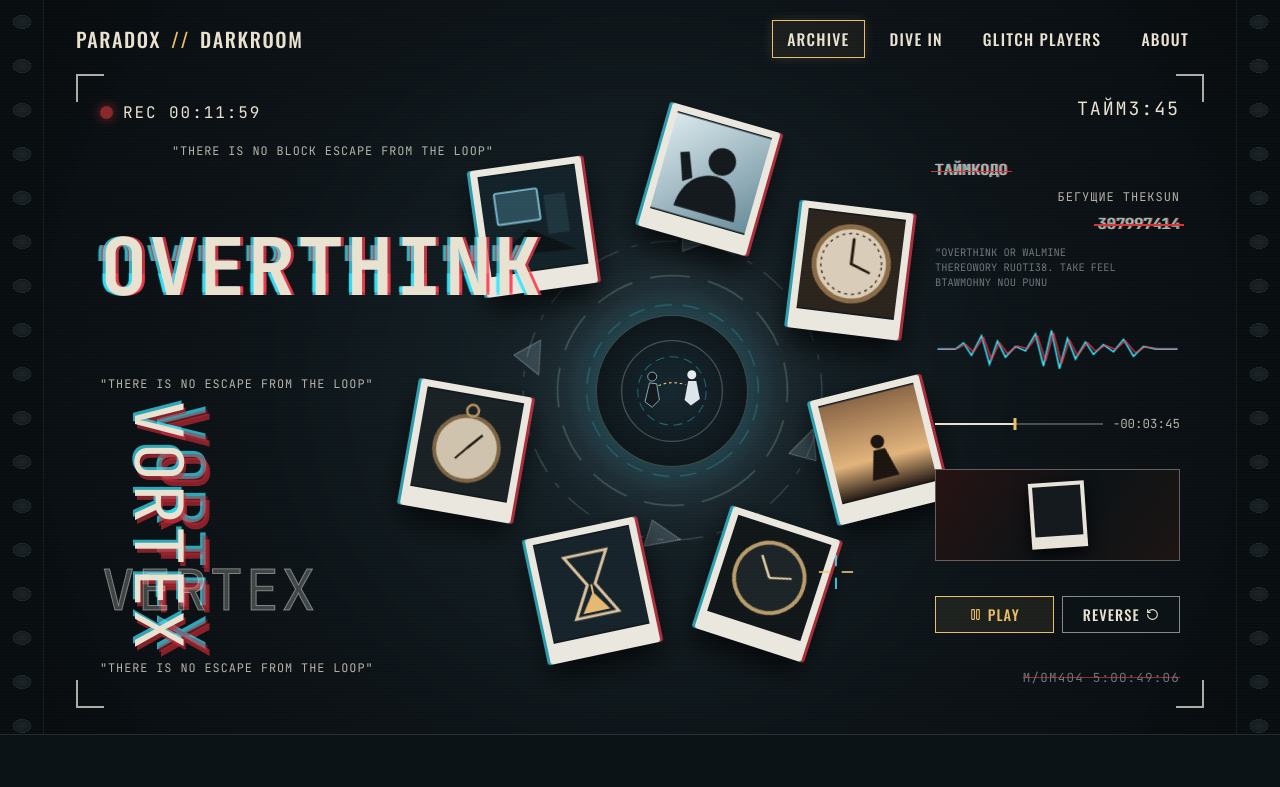
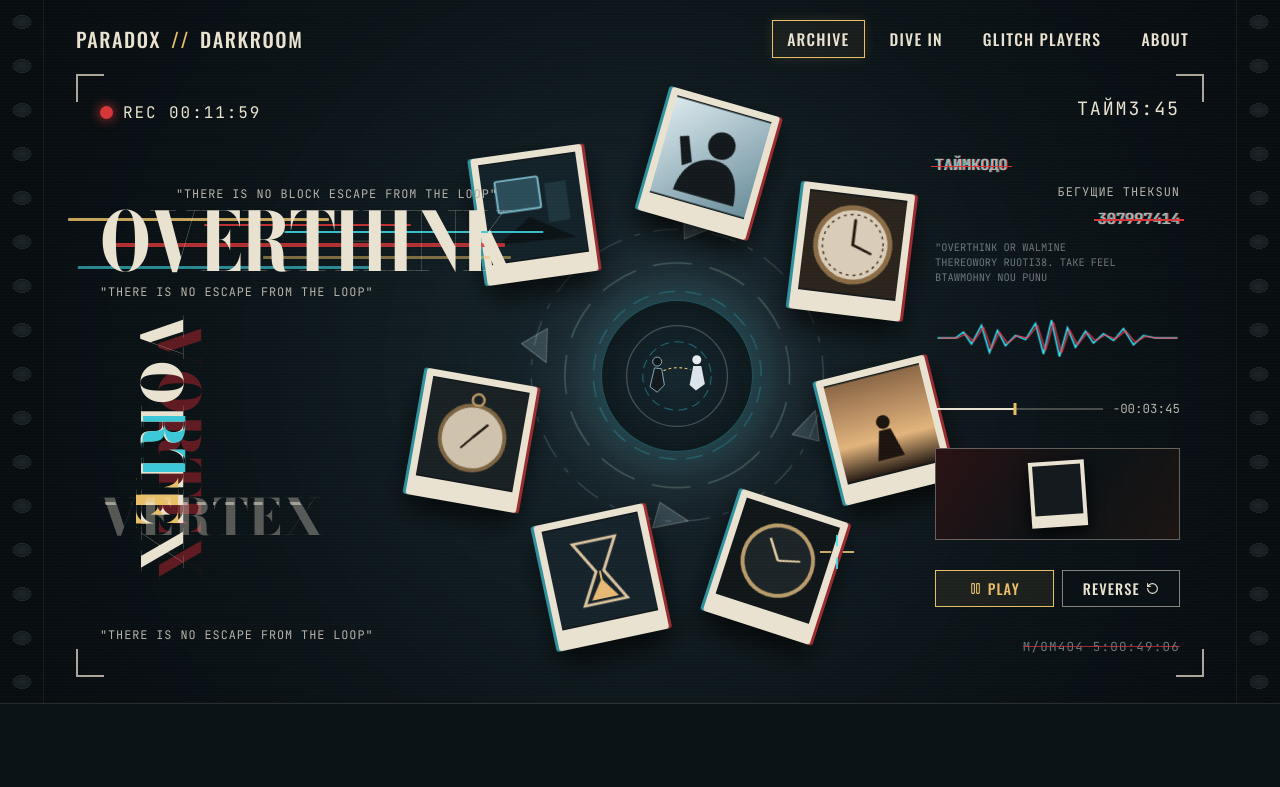
Before and after one commit to ledetav/crownvetch, a React (Vite) app: page /tz in a window 1280 px wide. Shown: the top 787 px of the page. Built offline with nearby package versions, Linux system fonts and the light colour scheme.

Commit message:
feat(typography): switch hero display font to condensed serif and refine glitch effects

```diff
--- a/index.html
+++ b/index.html
@@ -7,7 +7,7 @@
     <link rel="preconnect" href="https://fonts.googleapis.com" />
     <link rel="preconnect" href="https://fonts.gstatic.com" crossorigin />
     <link
-      href="https://fonts.googleapis.com/css2?family=Anton&family=JetBrains+Mono:ital,wght@0,400;0,500;0,700;1,400&family=Oswald:wght@500;600;700&display=swap"
+      href="https://fonts.googleapis.com/css2?family=Bodoni+Moda:opsz,wght@6..96,700;6..96,800&family=JetBrains+Mono:ital,wght@0,400;0,500;0,700;1,400&family=Oswald:wght@500;600;700&family=Playfair+Display:wght@700;800&display=swap"
       rel="stylesheet"
     />
   </head>
--- a/src/components/darkroom/GlitchTypography.tsx
+++ b/src/components/darkroom/GlitchTypography.tsx
@@ -1,7 +1,12 @@
 /**
  * Компонент анимированной глитч-типографики левой части видоискателя.
- * Включает мигающий индикатор записи ● REC, слоганы временной петли,
- * крупный заголовок OVERTHINK с RGB-сдвигом и пересекающуюся связку VORTEX / VERTEX.
+ * Отрисовывает:
+ * - индикатор записи ● REC;
+ * - заголовок OVERTHINK шрифтом с засечками на фоне анимированных
+ *   перемежающихся горизонтальных полос (жёлтых, бирюзовых и красных);
+ * - пересекающуюся связку вертикального VORTEX (с глитч-полосами по тексту
+ *   и полупрозрачной красной дублирующей тенью) и горизонтального VERTEX
+ *   в полупрозрачном цвете основного текста.
  */
 
 /** Входные свойства компонента глитч-типографики */
@@ -16,12 +21,12 @@ interface GlitchTypographyProps {
   primaryWord: string;
   /** Вертикальное слово (VORTEX) */
   verticalWord: string;
-  /** Горизонтальное полупрозрачное слово (VERTEX) */
+  /** Горизонтальное пересекающее слово (VERTEX) */
   crossWord: string;
 }
 
 /**
- * Рендерит типографическую композицию с непрерывными глитч-анимациями.
+ * Рендерит типографическую композицию с засечками и раздельными глитч-слоями.
  * @param props Тексты и таймкоды из JSON-конфигурации первого экрана.
  * @returns JSX-разметка левой типографической колонки.
  */
@@ -43,20 +48,35 @@ export function GlitchTypography({
       <div className="typo-stack">
         <p className="typo-quote typo-quote--top">{topQuote}</p>
 
-        <h1 className="glitch-overthink" data-text={primaryWord}>
-          {primaryWord}
-        </h1>
+        {/* OVERTHINK с засечками и перемежающимися цветными глитч-полосками позади текста */}
+        <div className="overthink-wrapper">
+          <div className="overthink-stripes" aria-hidden="true">
+            <span className="glitch-bar glitch-bar--yellow-1" />
+            <span className="glitch-bar glitch-bar--cyan-1" />
+            <span className="glitch-bar glitch-bar--red-1" />
+            <span className="glitch-bar glitch-bar--yellow-2" />
+            <span className="glitch-bar glitch-bar--cyan-2" />
+            <span className="glitch-bar glitch-bar--red-2" />
+          </div>
+          <h1 className="serif-overthink">{primaryWord}</h1>
+        </div>
 
         <p className="typo-quote">{bottomQuote}</p>
 
+        {/* Пересекающаяся связка VORTEX (вертикальный) + VERTEX (горизонтальный) */}
         <div className="vortex-cross-lockup" aria-label={`${verticalWord} / ${crossWord}`}>
-          <span className="vortex-vertical">
-            <span className="vortex-vertical__ghost" aria-hidden="true">
-              {verticalWord}
-            </span>
+          {/* Полупрозрачный красный дубль под вертикальным VORTEX */}
+          <span className="vortex-vertical-ghost" aria-hidden="true">
             {verticalWord}
           </span>
-          <span className="vertex-horizontal" aria-hidden="true">
+
+          {/* Основной вертикальный VORTEX с глитч-полосами по самому тексту */}
+          <span className="vortex-vertical" data-text={verticalWord}>
+            {verticalWord}
+          </span>
+
+          {/* Горизонтальный полупрозрачный VERTEX в цвет основного текста с глитч-срезами */}
+          <span className="vertex-horizontal" data-text={crossWord} aria-hidden="true">
             {crossWord}
           </span>
         </div>
--- a/src/styles/darkroomHero.css
+++ b/src/styles/darkroomHero.css
@@ -1,8 +1,9 @@
 /**
  * Стили стартового экрана видоискателя PARADOX // DARKROOM.
  * Реализуют перфорацию киноплёнки по бокам, уголки камеры,
- * многослойную глитч-типографику OVERTHINK / VORTEX / VERTEX,
- * вращающуюся орбиту полароидов вокруг спирального портала и правую панель телеметрии.
+ * вытянутую типографику с засечками (OVERTHINK / VORTEX / VERTEX) с глитч-полосами
+ * жёлтого, бирюзового и красного цветов, вращающуюся орбиту полароидов
+ * вокруг спирального портала и правую панель телеметрии.
  */
 
 .darkroom-hero {
@@ -10,7 +11,7 @@
   width: 100%;
   min-height: clamp(640px, 88vh, 880px);
   background:
-    radial-gradient(circle at 50% 52%, rgba(44, 72, 82, 0.34) 0%, rgba(12, 18, 22, 0.94) 56%, #070b0d 100%);
+    radial-gradient(circle at 50% 52%, rgba(46, 78, 90, 0.34) 0%, rgba(11, 19, 23, 0.96) 58%, #070c0f 100%);
   border-bottom: 1px solid var(--border-subtle);
   overflow: hidden;
   display: flex;
@@ -19,7 +20,7 @@
   user-select: none;
 }
 
-/* Тонкая виньетка и зернистость плёнки поверх всего первого экрана */
+/* Тонкие сканлайны плёнки поверх всего первого экрана */
 .darkroom-hero::before {
   content: '';
   position: absolute;
@@ -45,7 +46,7 @@
   border-right: 1px solid rgba(255, 255, 255, 0.06);
   background-image: radial-gradient(
     ellipse 11px 8px at 50% 50%,
-    #1b2327 0%,
+    #1c2529 0%,
     #151c20 78%,
     rgba(255, 255, 255, 0.12) 84%,
     transparent 88%
@@ -118,13 +119,13 @@
 
 .darkroom-nav__item:hover {
   color: var(--accent-amber);
-  border-color: rgba(242, 200, 121, 0.45);
+  border-color: rgba(232, 190, 103, 0.45);
 }
 
 .darkroom-nav__item--highlighted {
   border-color: var(--accent-amber);
-  background: rgba(242, 200, 121, 0.06);
-  box-shadow: 0 0 12px rgba(242, 200, 121, 0.14);
+  background: rgba(232, 190, 103, 0.06);
+  box-shadow: 0 0 12px rgba(232, 190, 103, 0.14);
 }
 
 /* Белые уголки видоискателя камеры вокруг основной сцены */
@@ -134,7 +135,7 @@
   margin-top: 16px;
   padding: 20px 24px;
   display: grid;
-  grid-template-columns: minmax(270px, 1.05fr) minmax(320px, 1.35fr) minmax(240px, 0.85fr);
+  grid-template-columns: minmax(290px, 1.08fr) minmax(320px, 1.32fr) minmax(240px, 0.85fr);
   align-items: center;
   gap: 16px;
 }
@@ -143,7 +144,7 @@
   position: absolute;
   width: 28px;
   height: 28px;
-  border-color: rgba(236, 234, 228, 0.72);
+  border-color: rgba(234, 226, 208, 0.72);
   border-style: solid;
   pointer-events: none;
   z-index: 7;
@@ -173,7 +174,7 @@
   border-width: 0 2px 2px 0;
 }
 
-/* Левая колонка: индикатор REC и глитч-типографика OVERTHINK / VORTEX */
+/* Левая колонка: индикатор REC и типографика с засечками */
 .typo-column {
   position: relative;
   z-index: 5;
@@ -224,175 +225,278 @@
   font-size: 0.74rem;
   letter-spacing: 0.08em;
   color: var(--text-secondary);
-  margin: 4px 0;
+  margin: 6px 0;
 }
 
 .typo-quote--top {
-  margin-left: 72px;
+  margin-left: 76px;
 }
 
-/* Главный заголовок OVERTHINK с RGB-глитчем и горизонтальными полосами */
-.glitch-overthink {
+/* Обёртка OVERTHINK: текст чистый с засечками, анимированные цветные полосы ПОД ним */
+.overthink-wrapper {
   position: relative;
   display: inline-block;
-  font-family: var(--font-display);
-  font-size: clamp(3.3rem, 6.2vw, 5.5rem);
-  line-height: 0.94;
-  letter-spacing: 0.02em;
+  padding: 2px 0;
+}
+
+.serif-overthink {
+  position: relative;
+  z-index: 2;
+  margin: 0;
+  font-family: var(--font-serif-display);
+  font-weight: 800;
+  font-size: clamp(2.85rem, 5.1vw, 4.45rem);
+  line-height: 0.96;
+  letter-spacing: -0.02em;
   color: var(--text-primary);
   text-transform: uppercase;
-  text-shadow:
-    -3px 0 rgba(56, 232, 255, 0.75),
-    3px 0 rgba(255, 59, 78, 0.75);
-  animation: glitchJitter 4.2s infinite;
+  transform: scaleY(1.24);
+  transform-origin: left center;
 }
 
-.glitch-overthink::before,
-.glitch-overthink::after {
-  content: attr(data-text);
+/* Перемежающиеся горизонтальные полоски (жёлтые, бирюзовые, красные) ПОД надписью OVERTHINK */
+.overthink-stripes {
   position: absolute;
-  top: 0;
-  left: 0;
-  width: 100%;
-  height: 100%;
+  inset: -6px -18px;
+  z-index: 1;
   pointer-events: none;
 }
 
-.glitch-overthink::before {
-  color: var(--glitch-cyan);
-  z-index: -1;
-  animation: glitchSliceTop 3.1s infinite linear alternate-reverse;
+.glitch-bar {
+  position: absolute;
+  height: 3px;
+  border-radius: 1px;
+  opacity: 0.85;
 }
 
-.glitch-overthink::after {
-  color: var(--glitch-red);
-  z-index: -2;
-  animation: glitchSliceBottom 2.7s infinite linear alternate-reverse;
+.glitch-bar--yellow-1 {
+  top: 18%;
+  left: -14px;
+  width: 58%;
+  height: 3px;
+  background: var(--glitch-yellow);
+  animation: barDriftLeft 2.8s steps(3, end) infinite;
 }
 
-@keyframes glitchJitter {
-  0%, 88%, 100% {
-    transform: translate(0, 0) skewX(0deg);
+.glitch-bar--cyan-1 {
+  top: 34%;
+  right: -12px;
+  width: 64%;
+  height: 2px;
+  background: var(--glitch-cyan);
+  animation: barDriftRight 2.3s steps(3, end) infinite;
+}
+
+.glitch-bar--red-1 {
+  top: 50%;
+  left: 6%;
+  width: 88%;
+  height: 4px;
+  background: var(--glitch-red);
+  animation: barFlicker 1.9s steps(2, start) infinite;
+}
+
+.glitch-bar--yellow-2 {
+  top: 66%;
+  right: 4%;
+  width: 52%;
+  height: 2.5px;
+  background: var(--glitch-yellow);
+  animation: barDriftRight 3.2s steps(3, end) infinite;
+}
+
+.glitch-bar--cyan-2 {
+  top: 79%;
+  left: -10px;
+  width: 72%;
+  height: 3px;
+  background: var(--glitch-cyan);
+  animation: barDriftLeft 2.5s steps(3, end) infinite;
+}
+
+.glitch-bar--red-2 {
+  top: 26%;
+  left: 28%;
+  width: 46%;
+  height: 2px;
+  background: var(--glitch-red);
+  animation: barFlicker 2.6s steps(2, start) infinite reverse;
+}
+
+@keyframes barDriftLeft {
+  0%, 100% {
+    transform: translateX(0) scaleX(1);
+    opacity: 0.85;
   }
-  90% {
-    transform: translate(-3px, 1px) skewX(-4deg);
+  35% {
+    transform: translateX(-14px) scaleX(0.86);
+    opacity: 0.55;
   }
-  92% {
-    transform: translate(4px, -1px) skewX(5deg);
-  }
-  94% {
-    transform: translate(-2px, 0) skewX(0deg);
-  }
-  96% {
-    transform: translate(3px, 1px) skewX(-3deg);
+  70% {
+    transform: translateX(8px) scaleX(1.08);
+    opacity: 0.95;
   }
 }
 
-@keyframes glitchSliceTop {
-  0%, 80%, 100% {
-    clip-path: inset(0 0 100% 0);
-    transform: translate(0, 0);
+@keyframes barDriftRight {
+  0%, 100% {
+    transform: translateX(0) scaleX(1);
+    opacity: 0.8;
   }
-  82% {
-    clip-path: inset(12% 0 58% 0);
-    transform: translate(-6px, -2px);
+  40% {
+    transform: translateX(14px) scaleX(0.9);
+    opacity: 0.95;
   }
-  86% {
-    clip-path: inset(44% 0 28% 0);
-    transform: translate(5px, 1px);
-  }
-  90% {
-    clip-path: inset(68% 0 10% 0);
-    transform: translate(-4px, 0);
+  75% {
+    transform: translateX(-10px) scaleX(1.06);
+    opacity: 0.5;
   }
 }
 
-@keyframes glitchSliceBottom {
-  0%, 76%, 100% {
-    clip-path: inset(100% 0 0 0);
-    transform: translate(0, 0);
+@keyframes barFlicker {
+  0%, 60%, 100% {
+    opacity: 0.82;
+    transform: translateX(0);
   }
-  79% {
-    clip-path: inset(56% 0 18% 0);
-    transform: translate(6px, 2px);
+  65% {
+    opacity: 0.25;
+    transform: translateX(10px);
   }
-  84% {
-    clip-path: inset(20% 0 60% 0);
-    transform: translate(-5px, -1px);
-  }
-  92% {
-    clip-path: inset(75% 0 5% 0);
-    transform: translate(4px, 1px);
+  75% {
+    opacity: 0.95;
+    transform: translateX(-8px);
   }
 }
 
-/* Пересекающийся блок VORTEX (вертикально) + VERTEX (горизонтально) */
+/* Пересекающийся блок VORTEX (вертикальный) + VERTEX (горизонтальный) */
 .vortex-cross-lockup {
   position: relative;
-  margin-top: 14px;
-  width: 260px;
-  height: 235px;
+  margin-top: 20px;
+  width: 280px;
+  height: 245px;
   display: flex;
   align-items: center;
   justify-content: flex-start;
 }
 
+/* Полупрозрачная красная дублирующая копия под вертикальным VORTEX */
+.vortex-vertical-ghost {
+  position: absolute;
+  top: 2px;
+  left: 52px;
+  writing-mode: vertical-rl;
+  font-family: var(--font-serif-display);
+  font-weight: 800;
+  font-size: clamp(2.65rem, 4.4vw, 3.75rem);
+  line-height: 0.92;
+  letter-spacing: 0.01em;
+  color: var(--vortex-ghost-red);
+  text-transform: uppercase;
+  pointer-events: none;
+  z-index: 1;
+  animation: vortexGhostShift 3.4s steps(3, end) infinite;
+}
+
+/* Основной вертикальный VORTEX: шрифт с засечками + глитч-полоски на самом тексте */
 .vortex-vertical {
   position: relative;
+  z-index: 2;
   writing-mode: vertical-rl;
-  font-family: var(--font-display);
-  font-size: clamp(3.1rem, 5.2vw, 4.5rem);
-  line-height: 0.9;
-  letter-spacing: 0.03em;
+  font-family: var(--font-serif-display);
+  font-weight: 800;
+  font-size: clamp(2.65rem, 4.4vw, 3.75rem);
+  line-height: 0.92;
+  letter-spacing: 0.01em;
   color: var(--text-primary);
-  margin-left: 28px;
-  text-shadow:
-    -3px 2px rgba(56, 232, 255, 0.7),
-    4px -2px rgba(200, 42, 54, 0.65);
-  animation: vortexPulse 3.6s infinite;
+  text-transform: uppercase;
+  margin-left: 34px;
 }
 
-.vortex-vertical__ghost {
+.vortex-vertical::before,
+.vortex-vertical::after {
+  content: attr(data-text);
   position: absolute;
-  top: 6px;
-  left: 24px;
-  color: rgba(190, 38, 48, 0.45);
-  z-index: -1;
+  inset: 0;
   pointer-events: none;
 }
 
+.vortex-vertical::before {
+  color: var(--glitch-cyan);
+  animation: textSliceA 2.6s infinite linear alternate-reverse;
+}
+
+.vortex-vertical::after {
+  color: var(--glitch-yellow);
+  animation: textSliceB 3.1s infinite linear alternate-reverse;
+}
+
+/* Горизонтальный полупрозрачный VERTEX в цвет основного текста с глитч-полосами */
 .vertex-horizontal {
   position: absolute;
   left: 0;
   bottom: 24px;
-  font-family: var(--font-display);
-  font-size: clamp(2.5rem, 4.4vw, 3.8rem);
+  z-index: 3;
+  font-family: var(--font-serif-display);
+  font-weight: 800;
+  font-size: clamp(2.25rem, 3.9vw, 3.35rem);
   line-height: 1;
-  letter-spacing: 0.04em;
-  color: rgba(236, 234, 228, 0.24);
-  -webkit-text-stroke: 1px rgba(236, 234, 228, 0.45);
+  letter-spacing: 0.02em;
+  color: rgba(234, 226, 208, 0.34);
+  text-transform: uppercase;
   pointer-events: none;
-  animation: vertexShift 5s infinite ease-in-out;
 }
 
-@keyframes vortexPulse {
-  0%, 84%, 100% {
-    transform: translateY(0);
+.vertex-horizontal::before {
+  content: attr(data-text);
+  position: absolute;
+  inset: 0;
+  color: rgba(234, 226, 208, 0.52);
+  animation: textSliceA 2.9s infinite linear;
+}
+
+@keyframes vortexGhostShift {
+  0%, 82%, 100% {
+    transform: translate(0, 0);
   }
-  87% {
-    transform: translateY(-4px) skewY(3deg);
+  86% {
+    transform: translate(5px, -3px);
   }
-  90% {
-    transform: translateY(3px) skewY(-2deg);
+  92% {
+    transform: translate(-3px, 4px);
   }
 }
 
-@keyframes vertexShift {
-  0%, 100% {
+@keyframes textSliceA {
+  0%, 72%, 100% {
+    clip-path: inset(0 0 100% 0);
     transform: translateX(0);
   }
-  50% {
+  75% {
+    clip-path: inset(18% 0 58% 0);
+    transform: translateX(-6px);
+  }
+  82% {
+    clip-path: inset(48% 0 32% 0);
+    transform: translateX(5px);
+  }
+  90% {
+    clip-path: inset(72% 0 12% 0);
+    transform: translateX(-4px);
+  }
+}
+
+@keyframes textSliceB {
+  0%, 68%, 100% {
+    clip-path: inset(100% 0 0 0);
+    transform: translateX(0);
+  }
+  73% {
+    clip-path: inset(30% 0 48% 0);
     transform: translateX(6px);
+  }
+  84% {
+    clip-path: inset(62% 0 18% 0);
+    transform: translateX(-5px);
   }
 }
 
@@ -474,11 +578,11 @@
   width: 100%;
   height: 100%;
   padding: 7px 7px 20px;
-  background: #eae7df;
+  background: var(--text-primary);
   border-radius: 3px;
   box-shadow:
-    -3px 0 0 rgba(56, 232, 255, 0.65),
-    3px 0 0 rgba(255, 59, 78, 0.65),
+    -3px 0 0 rgba(59, 199, 214, 0.7),
+    3px 0 0 rgba(214, 54, 56, 0.7),
     0 14px 28px rgba(0, 0, 0, 0.72);
   transform: rotate(var(--card-tilt, 0deg));
   animation: counterOrbitRotate 34s linear infinite;
@@ -500,9 +604,9 @@
 
 .polaroid-card-item:hover .polaroid-card-item__inner {
   box-shadow:
-    -4px 0 0 rgba(56, 232, 255, 0.95),
-    4px 0 0 rgba(255, 59, 78, 0.95),
-    0 0 24px rgba(242, 200, 121, 0.45);
+    -4px 0 0 rgba(59, 199, 214, 0.95),
+    4px 0 0 rgba(214, 54, 56, 0.95),
+    0 0 24px rgba(232, 190, 103, 0.5);
 }
 
 .polaroid-card-item__photo {
@@ -528,9 +632,9 @@
   width: 152px;
   height: 152px;
   border-radius: 50%;
-  background: radial-gradient(circle, rgba(22, 36, 44, 0.92) 0%, rgba(10, 16, 20, 0.85) 72%, transparent 100%);
-  border: 1px solid rgba(168, 213, 186, 0.28);
-  box-shadow: 0 0 36px rgba(56, 232, 255, 0.16);
+  background: radial-gradient(circle, rgba(22, 36, 44, 0.92) 0%, rgba(11, 19, 23, 0.85) 72%, transparent 100%);
+  border: 1px solid rgba(59, 199, 214, 0.32);
+  box-shadow: 0 0 36px rgba(59, 199, 214, 0.16);
   display: flex;
   align-items: center;
   justify-content: center;
@@ -545,7 +649,7 @@
   width: 38px;
   height: 38px;
   pointer-events: none;
-  opacity: 0.85;
+  opacity: 0.88;
 }
 
 /* Правая панель телеметрии: таймеры, волна, мини-превью и кнопки PLAY / REVERSE */
@@ -659,7 +763,7 @@
   position: relative;
   flex: 1;
   height: 2px;
-  background: rgba(236, 234, 228, 0.28);
+  background: rgba(234, 226, 208, 0.28);
 }
 
 .scrubber-track__fill {
@@ -689,7 +793,7 @@
   max-width: 245px;
   height: 92px;
   border: 1px solid var(--border-strong);
-  background: linear-gradient(125deg, #271313 0%, #0d1316 55%, #1d1514 100%);
+  background: linear-gradient(125deg, #2b1315 0%, #0d1316 55%, #1d1514 100%);
   position: relative;
   overflow: hidden;
   display: flex;
@@ -701,7 +805,7 @@
   width: 56px;
   height: 66px;
   padding: 4px 4px 12px;
-  background: #e8e3d9;
+  background: var(--text-primary);
   transform: rotate(-4deg);
   box-shadow: 0 6px 16px rgba(0, 0, 0, 0.8);
 }
@@ -727,8 +831,8 @@
   justify-content: center;
   gap: 6px;
   padding: 7px 10px;
-  background: rgba(14, 20, 24, 0.85);
-  border: 1px solid rgba(236, 234, 228, 0.55);
+  background: rgba(11, 19, 23, 0.88);
+  border: 1px solid rgba(234, 226, 208, 0.55);
   color: var(--text-primary);
   font-family: var(--font-condensed);
   font-size: 0.9rem;
@@ -742,7 +846,7 @@
 .telemetry-btn--active {
   border-color: var(--accent-amber);
   color: var(--accent-amber);
-  background: rgba(242, 200, 121, 0.08);
+  background: rgba(232, 190, 103, 0.08);
 }
 
 .telemetry-footer-code {
@@ -750,7 +854,7 @@
   letter-spacing: 0.1em;
   color: var(--text-muted);
   text-decoration: line-through;
-  text-decoration-color: rgba(230, 57, 70, 0.65);
+  text-decoration-color: rgba(214, 54, 56, 0.7);
 }
 
 /* Адаптация под планшеты и мобильные экраны (390x844) */
@@ -770,10 +874,14 @@
     margin-left: 0;
   }
 
+  .serif-overthink {
+    transform-origin: center center;
+  }
+
   .vortex-cross-lockup {
-    width: 210px;
-    height: 175px;
-    margin: 10px auto 0;
+    width: 230px;
+    height: 195px;
+    margin: 14px auto 0;
   }
 
   .vortex-center {
@@ -821,6 +929,10 @@
     font-size: 0.82rem;
   }
 
+  .serif-overthink {
+    font-size: 2.35rem;
+  }
+
   .vortex-center {
     max-width: 290px;
   }
```
